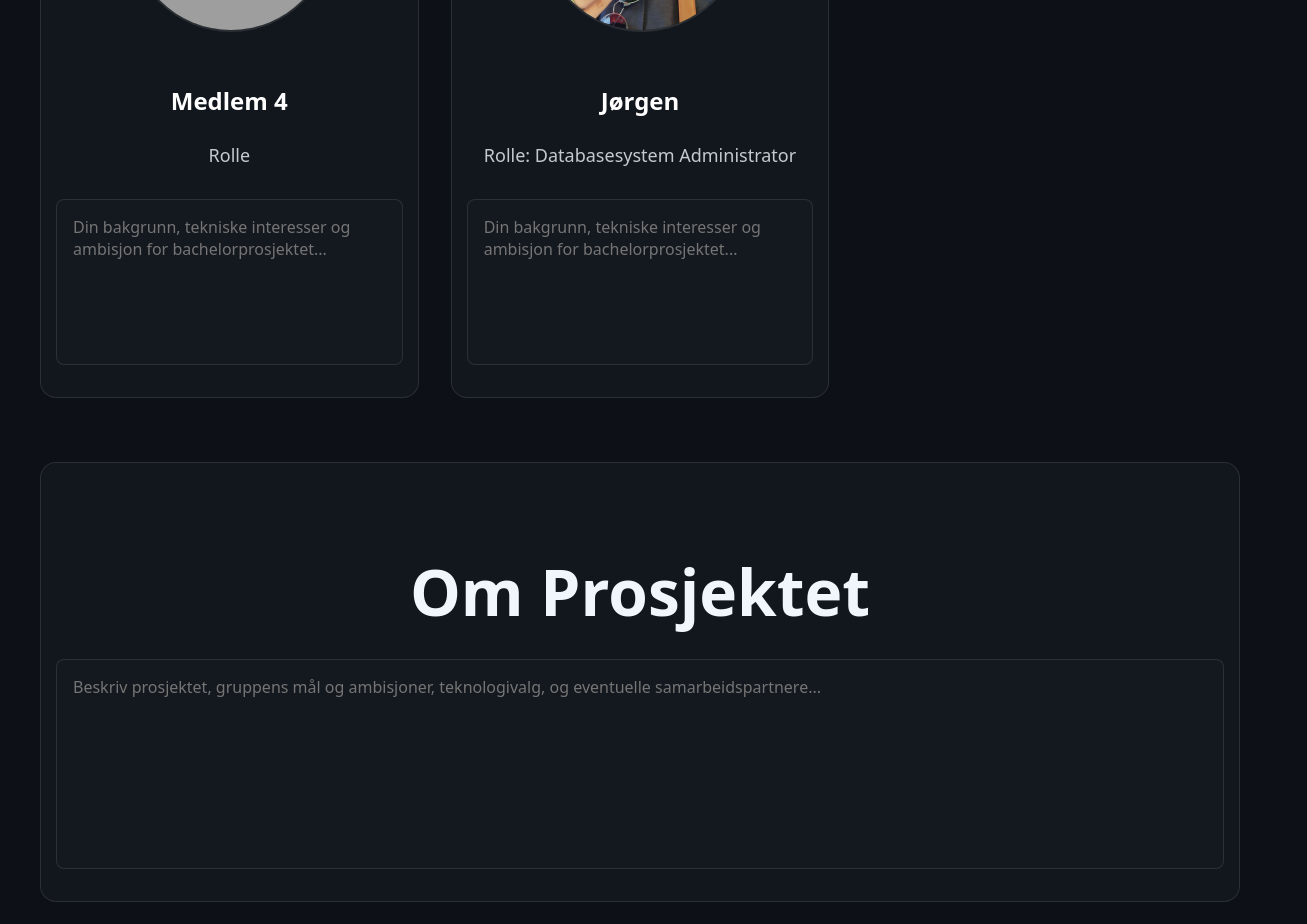
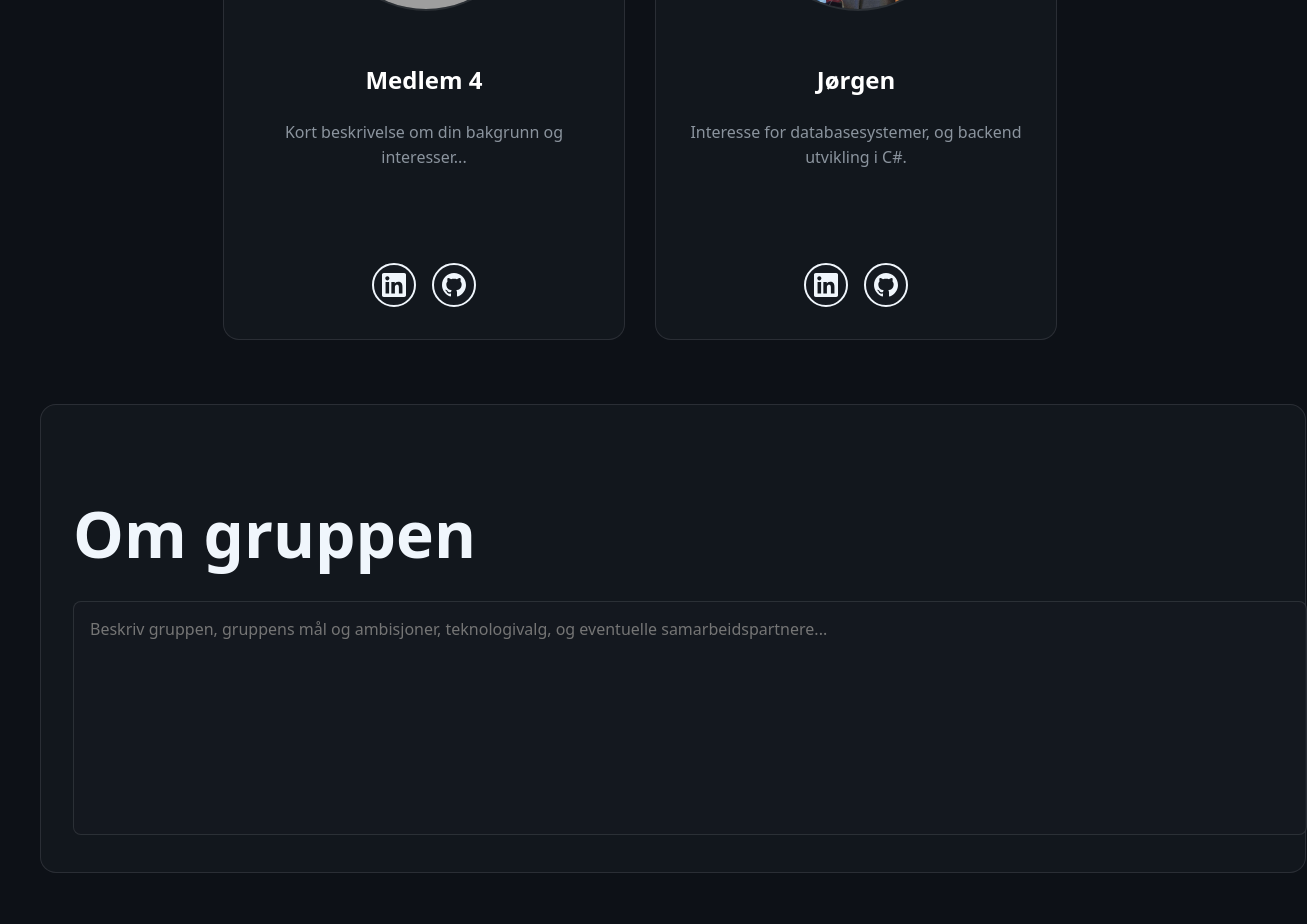
Before and after one commit to FrankUia/reboot, a Next.js app: page / in a window 1280 px wide. Shown: the part 1240-2164 px from the top of the page, 1307 px wide, since content can reach past the window. Built offline with nearby package versions, Linux system fonts and the light colour scheme; grey boxes are pictures that could not be loaded.

Commit message:
opprydning av filer, lagt til github/linkedin ikoner

```diff
--- a/src/app/globals.css
+++ /dev/null
@@ -1,31 +0,0 @@
-@import "tailwindcss";
-
-:root {
-  --background: #ffffff;
-  --foreground: #171717;
-  --accent-green: #22c55e;
-}
-
-@theme inline {
-  --color-background: var(--background);
-  --color-foreground: var(--foreground);
-  --font-sans: var(--font-geist-sans);
-  --font-mono: var(--font-geist-mono);
-}
-
-@media (prefers-color-scheme: dark) {
-  :root {
-    --background: #0a0a0a;
-    --foreground: #ededed;
-  }
-}
-
-body {
-  background: var(--background);
-  color: var(--foreground);
-  font-family: system-ui, -apple-system, sans-serif;
-}
-
-@tailwind base;
-@tailwind components;
-@tailwind utilities;
--- a/src/app/page.tsx
+++ b/src/app/page.tsx
@@ -4,38 +4,46 @@
 export default function Home() {
   const teamMembers = [
     {
-      name: "Medlem 1",
-      role: "Rolle",
+      name: "Frank Hovet",
       image: "/medlem_bilder/Frank.jpg",
       description:
-        "Din bakgrunn, tekniske interesser og ambisjon for bachelorprosjektet...",
+        "Brenner for backend-utvikling og systemarkitektur, med særlig interesse for programmering i Python",
+      linkedin: "https://linkedin.com/in/your-profile", // Replace with your LinkedIn URL
+      github: "https://github.com/your-username", // Replace with your GitHub URL
     },
     {
       name: "Jon Engravslia Aarebakk",
-      role: "Rolle",
       image: "/medlem_bilder/Jon.jpg",
       description:
         "Spesielt interessert i systemutvikling, systemarkitektur, backend-utvikling og volleyball. Jeg har mest erfaring med web-dev.",
+      linkedin: "https://linkedin.com/in/your-profile", // Replace with your LinkedIn URL
+      github: "https://github.com/your-username", // Replace with your GitHub URL
     },
     {
       name: "Medlem 3",
-      role: "Rolle",
       image: "/medlem_bilder/member3.jpg",
       description: "Kort beskrivelse om din bakgrunn og interesser...",
+      linkedin: "https://linkedin.com/in/your-profile", // Replace with your LinkedIn URL
+      github: "https://github.com/your-username", // Replace with your GitHub URL
     },
     {
       name: "Medlem 4",
-      role: "Rolle",
       image: "/medlem_bilder/member4.jpg",
       description: "Kort beskrivelse om din bakgrunn og interesser...",
+      linkedin: "https://linkedin.com/in/your-profile", // Replace with your LinkedIn URL
+      github: "https://github.com/your-username", // Replace with your GitHub URL
     },
     {
       name: "Jørgen",
-      role: "Rolle: Databasesystem Administrator",
       image: "/medlem_bilder/JørgenMango.jpg",
       description: "Interesse for databasesystemer, og backend utvikling i C#.",
+      linkedin: "https://linkedin.com/in/your-profile", // Replace with your LinkedIn URL
+      github: "https://github.com/your-username", // Replace with your GitHub URL
     },
   ];
+
+  // Legg til gruppebeskrivelse her
+  const groupDescription = "Skriv din gruppebeskrivelse her. Beskriv gruppens mål, ambisjoner, teknologivalg, og eventuelle samarbeidspartnere...";
 
   return (
     <div>
@@ -83,21 +91,40 @@
                 )}
               </div>
               <h3 className="member-name">{member.name}</h3>
-              <p className="member-role">{member.role}</p>
-              <textarea
-                className="textarea"
-                placeholder="Din bakgrunn, tekniske interesser og ambisjon for bachelorprosjektet..."
-                rows={6}
-              />
+              <p className="member-description">{member.description}</p>
+              <div className="social-links">
+                <a
+                  href={member.linkedin}
+                  target="_blank"
+                  rel="noopener noreferrer"
+                  className="social-link"
+                  title="LinkedIn"
+                >
+                  <svg width="24" height="24" viewBox="0 0 24 24" fill="currentColor">
+                    <path d="M20.447 20.452h-3.554v-5.569c0-1.328-.027-3.037-1.852-3.037-1.853 0-2.136 1.445-2.136 2.939v5.667H9.351V9h3.414v1.561h.046c.477-.9 1.637-1.85 3.37-1.85 3.601 0 4.267 2.37 4.267 5.455v6.286zM5.337 7.433c-1.144 0-2.063-.926-2.063-2.065 0-1.138.92-2.063 2.063-2.063 1.14 0 2.064.925 2.064 2.063 0 1.139-.925 2.065-2.064 2.065zm1.782 13.019H3.555V9h3.564v11.452zM22.225 0H1.771C.792 0 0 .774 0 1.729v20.542C0 23.227.792 24 1.771 24h20.451C23.2 24 24 23.227 24 22.271V1.729C24 .774 23.2 0 22.222 0h.003z"/>
+                  </svg>
+                </a>
+                <a
+                  href={member.github}
+                  target="_blank"
+                  rel="noopener noreferrer"
+                  className="social-link"
+                  title="GitHub"
+                >
+                  <svg width="24" height="24" viewBox="0 0 24 24" fill="currentColor">
+                    <path d="M12 0c-6.626 0-12 5.373-12 12 0 5.302 3.438 9.8 8.207 11.387.599.111.793-.261.793-.577v-2.234c-3.338.726-4.033-1.416-4.033-1.416-.546-1.387-1.333-1.756-1.333-1.756-1.089-.745.083-.729.083-.729 1.205.084 1.839 1.237 1.839 1.237 1.07 1.834 2.807 1.304 3.492.997.107-.775.418-1.305.762-1.604-2.665-.305-5.467-1.334-5.467-5.931 0-1.311.469-2.381 1.236-3.221-.124-.303-.535-1.524.117-3.176 0 0 1.008-.322 3.301 1.23.957-.266 1.983-.399 3.003-.404 1.02.005 2.047.138 3.006.404 2.291-1.552 3.297-1.23 3.297-1.23.653 1.653.242 2.874.118 3.176.77.84 1.235 1.911 1.235 3.221 0 4.609-2.807 5.624-5.479 5.921.43.372.823 1.102.823 2.222v3.293c0 .319.192.694.801.576 4.765-1.589 8.199-6.086 8.199-11.386 0-6.627-5.373-12-12-12z"/>
+                  </svg>
+                </a>
+              </div>
             </div>
           ))}
         </section>
 
-        <section id="about" className="team-card">
-          <h2 className="title">Om Prosjektet</h2>
+        <section id="about" className="about-section">
+          <h2 className="title">Om gruppen</h2>
           <textarea
             className="textarea"
-            placeholder="Beskriv prosjektet, gruppens mål og ambisjoner, teknologivalg, og eventuelle samarbeidspartnere..."
+            placeholder="Beskriv gruppen, gruppens mål og ambisjoner, teknologivalg, og eventuelle samarbeidspartnere..."
             rows={8}
           />
         </section>
--- a/src/app/styles.css
+++ b/src/app/styles.css
@@ -77,9 +77,39 @@
 
 .team-grid {
   display: grid;
-  grid-template-columns: repeat(auto-fit, minmax(350px, 1fr));
-  gap: 2rem;
+  grid-template-columns: repeat(6, 1fr);
+  gap: 3rem 6rem;
   margin-bottom: 4rem;
+  justify-items: center;
+}
+
+.team-card {
+  width: 100%;
+  max-width: 350px;
+}
+
+.team-card:nth-child(1) { grid-column: 1 / 3; }
+.team-card:nth-child(2) { grid-column: 3 / 5; }
+.team-card:nth-child(3) { grid-column: 5 / 7; }
+.team-card:nth-child(4) { grid-column: 2 / 4; }
+.team-card:nth-child(5) { grid-column: 4 / 6; }
+
+@media (max-width: 1200px) {
+  .team-grid {
+    grid-template-columns: repeat(4, 1fr);
+  }
+  .team-card:nth-child(1) { grid-column: 1 / 3; }
+  .team-card:nth-child(2) { grid-column: 3 / 5; }
+  .team-card:nth-child(3) { grid-column: 1 / 3; }
+  .team-card:nth-child(4) { grid-column: 3 / 5; }
+  .team-card:nth-child(5) { grid-column: 2 / 4; }
+}
+
+@media (max-width: 768px) {
+  .team-grid {
+    grid-template-columns: 1fr;
+  }
+  .team-card { grid-column: 1; }
 }
 
 .team-card {
@@ -91,6 +121,8 @@
   flex-direction: column;
   align-items: center;
   transition: transform 0.2s, border-color 0.2s;
+  height: 50%;
+  min-height: 500px;
 }
 
 .team-card:hover {
@@ -122,7 +154,44 @@
   color: var(--accent);
   opacity: 0.8;
   font-size: 1.125rem;
-  margin-bottom: 2rem;
+  margin-bottom: 1rem;
+}
+
+.member-description {
+  color: var(--text-secondary);
+  font-size: 1rem;
+  line-height: 1.6;
+  text-align: center;
+  margin-bottom: 1.5rem;
+  flex-grow: 1;
+}
+
+.social-links {
+  display: flex;
+  gap: 1rem;
+  justify-content: center;
+  margin-top: auto;
+}
+
+.social-link {
+  display: flex;
+  align-items: center;
+  justify-content: center;
+  width: 40px;
+  height: 40px;
+  background: rgba(22, 27, 34, 0.9);
+  border: 2px solid var(--accent);
+  border-radius: 50%;
+  color: var(--accent);
+  text-decoration: none;
+  transition: all 0.2s;
+}
+
+.social-link:hover {
+  background: var(--accent);
+  color: var(--bg-dark);
+  border-color: var(--accent);
+  transform: translateY(-2px);
 }
 
 .textarea {
@@ -150,13 +219,34 @@
   border-top: 1px solid var(--border-color);
 }
 
+.group-description {
+  color: var(--text-secondary);
+  font-size: 1.1rem;
+  line-height: 1.6;
+  text-align: center;
+  max-width: 800px;
+  margin: 0 auto;
+}
+
+.about-section {
+  background: var(--card-bg);
+  border-radius: 1rem;
+  padding: 2rem;
+  border: 1px solid var(--border-color);
+  margin-bottom: 4rem;
+  width: 100%;
+  max-width: none;
+}
+
+.about-section .textarea {
+  width: 100%;
+  min-height: 200px;
+  font-size: 1rem;
+}
+
 @media (max-width: 768px) {
   .title {
     font-size: 3rem;
-  }
-
-  .team-grid {
-    grid-template-columns: 1fr;
   }
 
   .nav-content {
```
